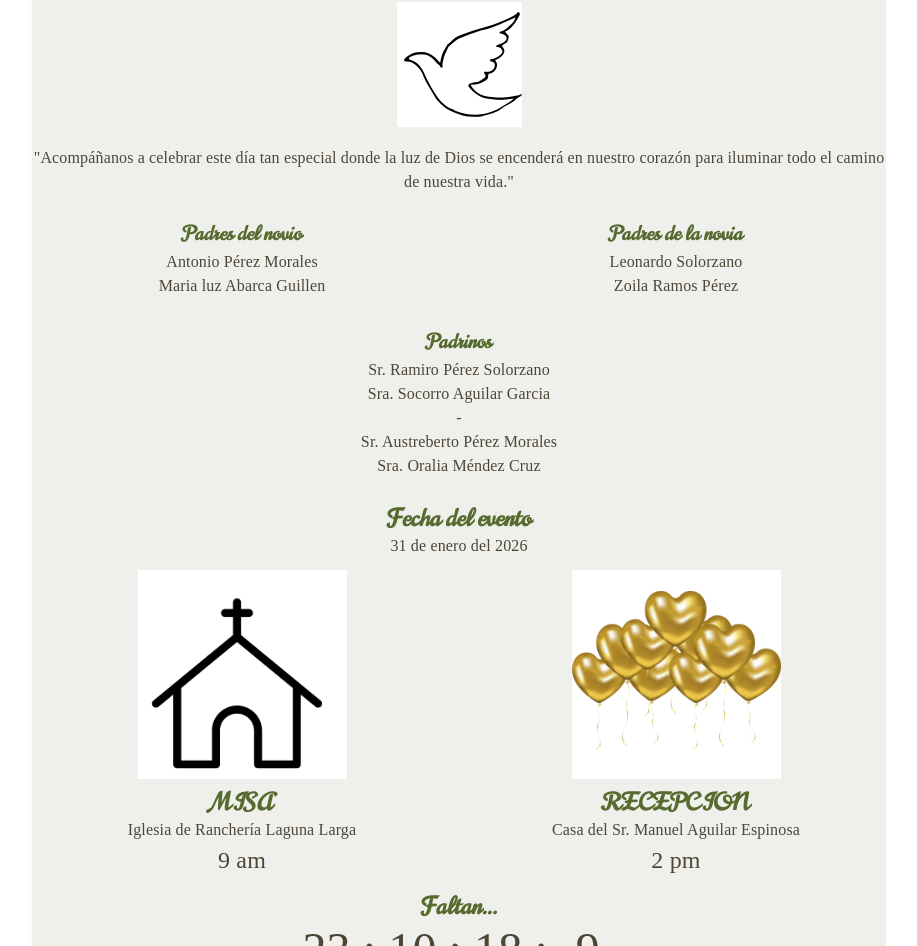
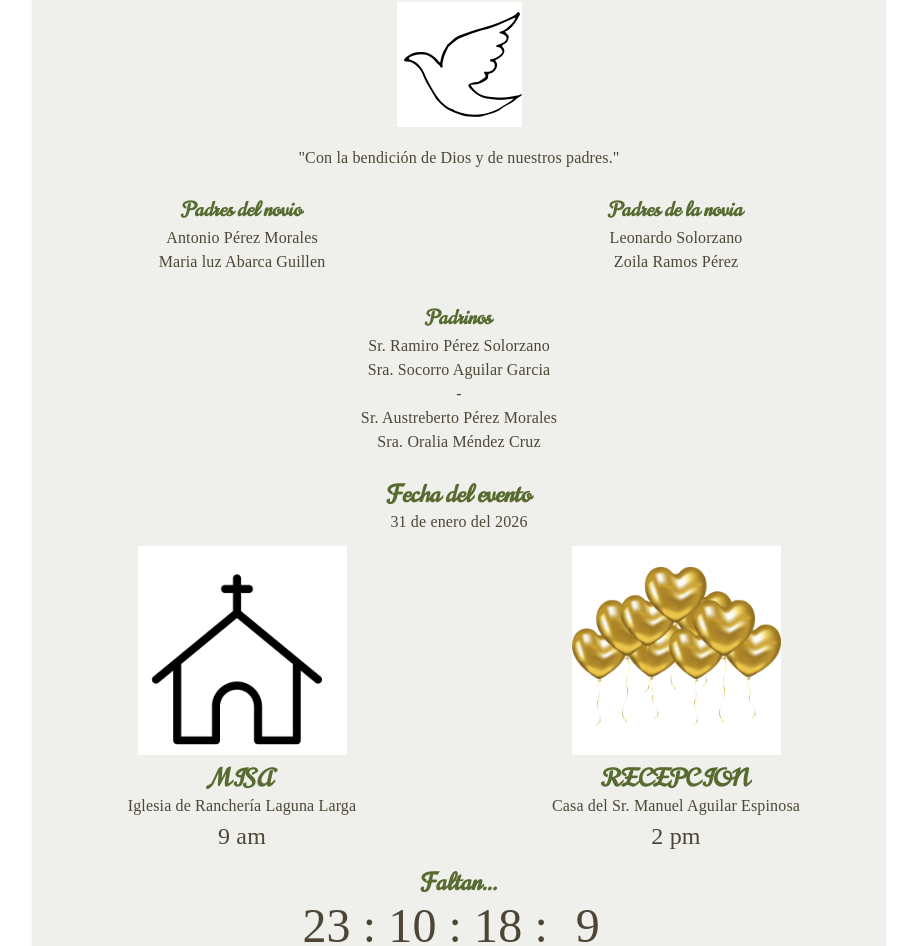
Before and after one commit to kenny-patrick/boda-ey, a React (Vite) app: page / in a window 1280 px wide. Shown: the part 1319-2265 px from the top of the page, without its empty margins (181-1098 px from the left). Built offline with nearby package versions, Linux system fonts and the light colour scheme; a web font is replaced by a local one.

Commit message:
Updated bible verse message

```diff
--- a/src/components/BibleVerse.tsx
+++ b/src/components/BibleVerse.tsx
@@ -24,9 +24,7 @@ export default function BibleVerse() {
         </Grid>
       </Grid>
       <Typography marginTop="12px">
-        "Acompáñanos a celebrar este día tan especial donde la luz de Dios se
-        encenderá en nuestro corazón para iluminar todo el camino de nuestra
-        vida."
+        "Con la bendición de Dios y de nuestros padres."
       </Typography>
     </Box>
   );
```
